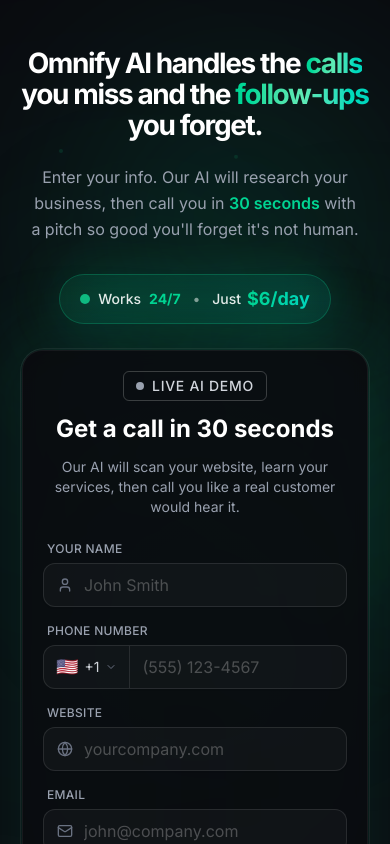
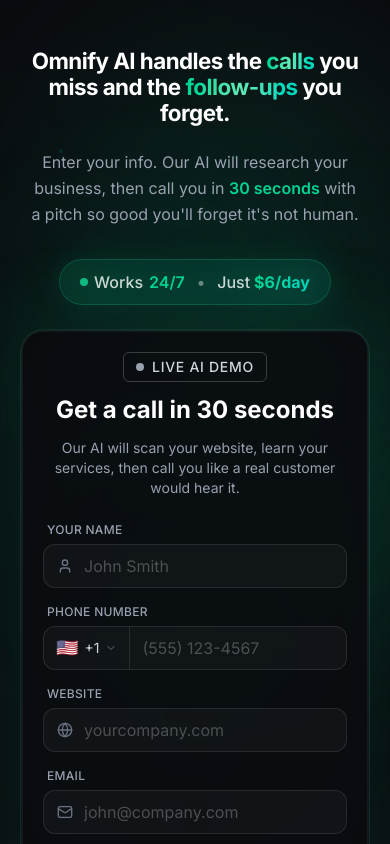
Before and after one commit to ZieXBT/ominify, a Next.js app: page / in a window 390 px wide. Shown: the top 844 px of the page. Built offline with nearby package versions, Linux system fonts and the light colour scheme.

Commit message:
Refine homepage: 2-line heading, smaller badge sizing, responsive improvements

```diff
--- a/app/page.tsx
+++ b/app/page.tsx
@@ -69,7 +69,7 @@
               initial={{ opacity: 0, y: 30 }}
               animate={{ opacity: 1, y: 0 }}
               transition={{ duration: 0.7, delay: 0.1, ease: [0.22, 1, 0.36, 1] }}
-              className="text-[1.75rem] sm:text-4xl md:text-5xl lg:text-6xl font-bold text-white mb-6 leading-[1.1] md:leading-[1.08] tracking-tighter"
+              className="text-[1.4rem] sm:text-4xl md:text-[2.75rem] lg:text-[3rem] font-bold text-white mb-6 leading-[1.15] sm:leading-[1.1] tracking-tight max-w-4xl"
             >
               Omnify AI handles the <span className="bg-gradient-to-r from-emerald-400 via-emerald-300 to-teal-400 bg-clip-text text-transparent">calls</span> you miss and the <span className="bg-gradient-to-r from-emerald-400 via-emerald-300 to-teal-400 bg-clip-text text-transparent">follow-ups</span> you forget.
             </motion.h1>
@@ -92,22 +92,22 @@
               className="relative mb-6"
             >
               {/* Glow effect */}
-              <div className="absolute inset-0 bg-gradient-to-r from-emerald-500/20 via-emerald-400/10 to-emerald-500/20 rounded-full blur-xl" />
+              <div className="absolute inset-0 bg-gradient-to-r from-emerald-500/15 via-emerald-400/5 to-emerald-500/15 rounded-full blur-lg" />
 
               {/* Badge with gradient border */}
-              <div className="relative inline-flex items-center gap-3 text-sm md:text-base font-medium px-5 py-2.5 rounded-full bg-gradient-to-r from-emerald-500/10 to-teal-500/10 border border-emerald-500/30 backdrop-blur-sm">
-                <span className="flex items-center gap-2">
-                  <span className="relative flex h-2.5 w-2.5">
+              <div className="relative inline-flex items-center gap-3 text-base font-medium px-5 py-2.5 rounded-full bg-gradient-to-r from-emerald-500/10 to-teal-500/10 border border-emerald-500/25 backdrop-blur-sm">
+                <span className="flex items-center gap-1.5">
+                  <span className="relative flex h-2 w-2">
                     <span className="animate-ping absolute inline-flex h-full w-full rounded-full bg-emerald-400 opacity-75" />
-                    <span className="relative inline-flex rounded-full h-2.5 w-2.5 bg-emerald-500" />
+                    <span className="relative inline-flex rounded-full h-2 w-2 bg-emerald-500" />
                   </span>
-                  <span className="text-white/90">Works</span>
-                  <span className="text-emerald-400 font-bold">24/7</span>
+                  <span className="text-white/80">Works</span>
+                  <span className="text-emerald-400 font-semibold">24/7</span>
                 </span>
-                <span className="text-white/50">•</span>
-                <span className="flex items-center gap-1.5">
-                  <span className="text-white/90">Just</span>
-                  <span className="bg-gradient-to-r from-emerald-400 to-teal-400 bg-clip-text text-transparent font-bold text-lg">$6/day</span>
+                <span className="text-white/40">•</span>
+                <span className="flex items-center gap-1">
+                  <span className="text-white/80">Just</span>
+                  <span className="bg-gradient-to-r from-emerald-400 to-teal-400 bg-clip-text text-transparent font-bold">$6/day</span>
                 </span>
               </div>
             </motion.div>
```
